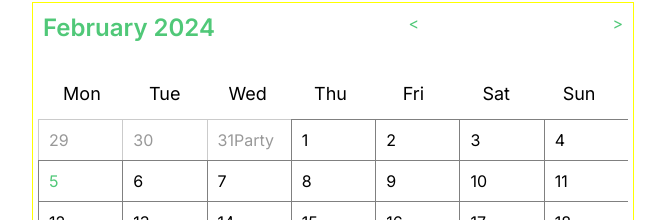
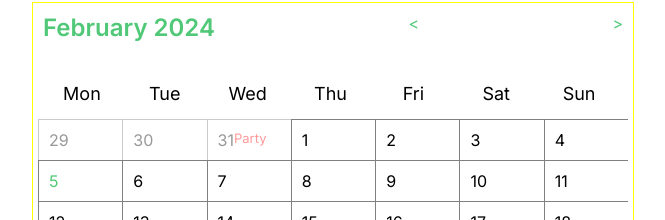
Before and after one commit to a10abrams/task_manager, a Next.js app: page / in a window 1280 px wide. Shown: the part 94-314 px from the top of the page, without its empty margins (307-972 px from the left). Built offline with nearby package versions, Linux system fonts and the light colour scheme.

Commit message:
Update globals.css

```diff
--- a/src/styles/globals.css
+++ b/src/styles/globals.css
@@ -189,3 +189,8 @@ li.day_grid.not_current_day {
     border-radius: 9999px;
     background-color: var(--grey-800);
 }
+
+.event {
+  font-size: small;
+  color: red;
+}
```
